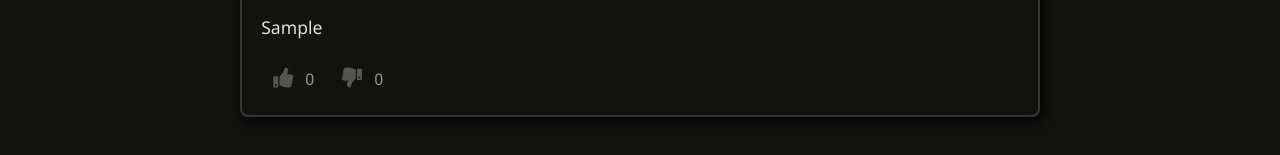
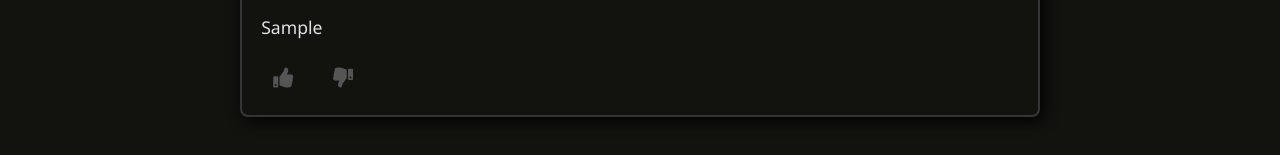
Before and after one commit to geekyquentin/KTJ_Ass3.github.io, a React (Create React App) app: page /#/dashboard in a window 1280 px wide. Both pictures are taken after typing "Sample" into the empty fields and a click on the button "Share". Shown: the part 427-582 px from the top of the page. Built offline with nearby package versions, Linux system fonts and the light colour scheme; a web font is replaced by a local one.

Commit message:
problem with json

```diff
--- a/src/pages/Dashboard/List.js
+++ b/src/pages/Dashboard/List.js
@@ -5,10 +5,10 @@ import './List.css'
 function List({ items, deleteItem, editItem }) {
 
     return (
-        <section className='grocery-list'>
+        <section>
             {
                 items.map((item) => {
-                    const { title, id } = item;
+                    const { title, id, like, dislike } = item;
                     return <div className="listOfPosts">
                         <article className='article' key={id}>
                             <div className="userNameAndProfile">
@@ -30,12 +30,12 @@ function List({ items, deleteItem, editItem }) {
                         </p>
                         <div className="LikesAndDislikeBtn">
                             <div className="LikebtnAndNumber">
-                                <button className="Likebtn"><i className="fas fa-thumbs-up"></i></button>
-                                <span className="LikeNumber">0</span>
+                                <button className="Likebtn" onClick={() => like(id)}><i className="fas fa-thumbs-up"></i></button>
+                                <span className="LikeNumber">{like}</span>
                             </div>
                             <div className="DislikebtnAndNumber">
-                                <button className="Dislikebtn"><i className="fas fa-thumbs-down"></i></button>
-                                <span className="DislikeNumber">0</span>
+                                <button className="Dislikebtn" onClick={() => dislike(id)}><i className="fas fa-thumbs-down"></i></button>
+                                <span className="DislikeNumber">{dislike}</span>
                             </div>
                         </div>
                     </div>
--- a/src/pages/Dashboard/dashboardPage.js
+++ b/src/pages/Dashboard/dashboardPage.js
@@ -7,6 +7,7 @@ import Alert from './Alert';
 const getLocalStorage = () => {
 	let myList = localStorage.getItem('list');
 	if (myList) {
+		console.log(myList);
 		return JSON.parse(myList);
 	}
 	else {
@@ -16,6 +17,8 @@ const getLocalStorage = () => {
 
 function DashboardPage() {
 	const [name, setName] = useState('');
+	// const [like, setLike] = useState(0);
+	// const [dislike, setDislike] = useState(0);
 	const [isEditing, SetIsEditing] = useState(false);
 	const [list, setList] = useState(getLocalStorage());
 	const [editId, setEditId] = useState(null);
@@ -29,7 +32,8 @@ function DashboardPage() {
 		else if (name && isEditing) {
 			setList(list.map((item) => {
 				if (item.id === editId) {
-					return { ...item, title: name }
+					const nameModify = name + "it worked";
+					return { ...item, title: nameModify, like: 0, dislike: 0 }
 				}
 				return item;
 			}))
```
